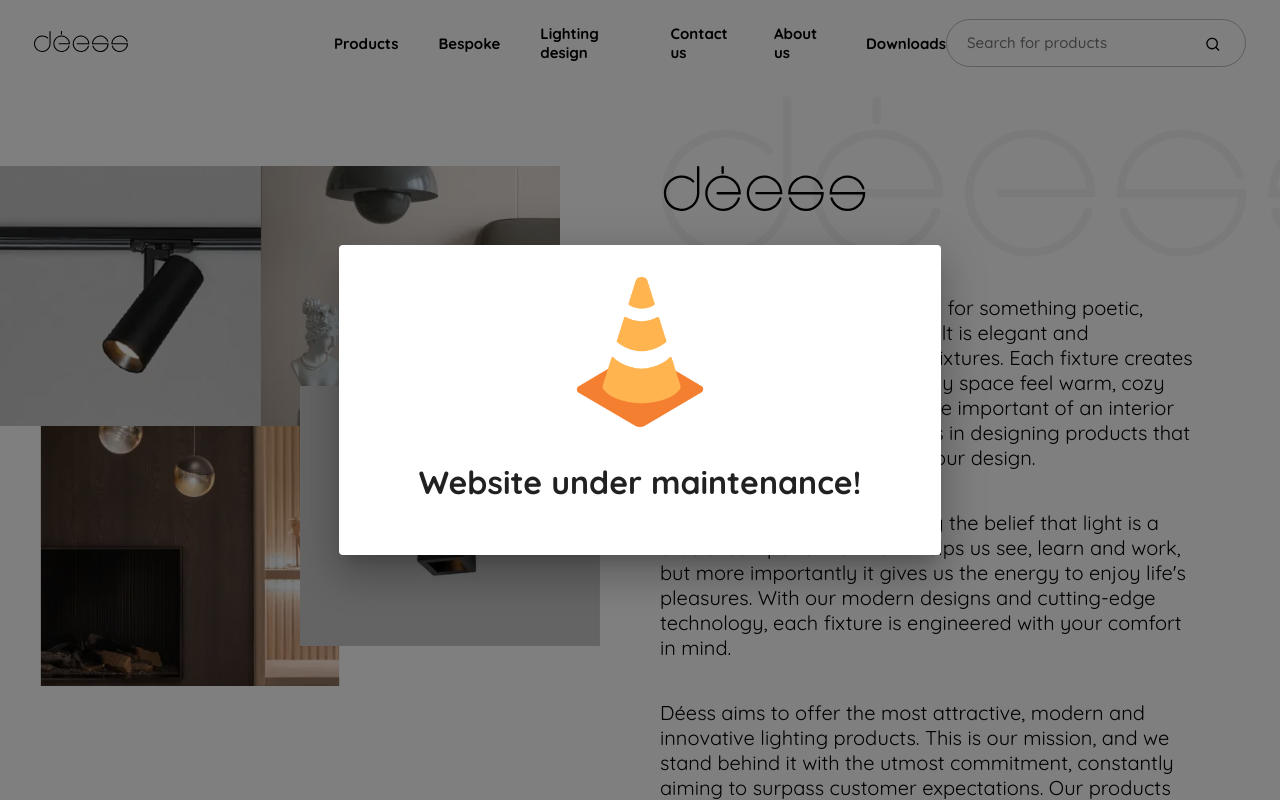
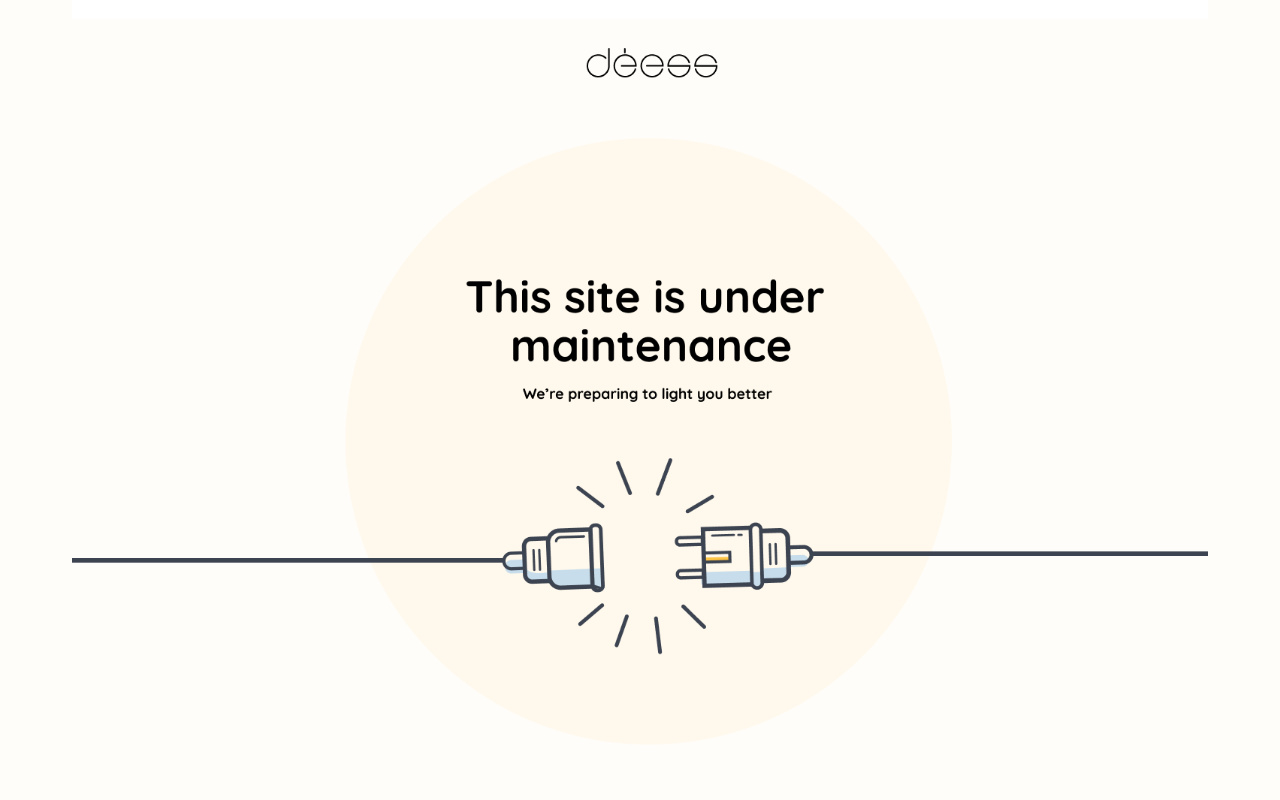
Before and after one commit to dmccorp/deess-website, a Next.js app: page /about-us in a window 1280 px wide. Shown: the top 800 px of the page. Built offline with nearby package versions, Linux system fonts and the light colour scheme.

Commit message:
update maintenance page

```diff
--- a/components/shared/Layout/index.js
+++ b/components/shared/Layout/index.js
@@ -7,8 +7,7 @@ import menu from "./menu.svg";
 import social from "./social";
 import search from "./search.svg";
 import classNames from "classnames";
-import { Dialog } from "@mui/material";
-import cone from "assets/cone.png";
+import maintenance from "./maintenance.png";
 
 const socialIcons = [
   { href: "", name: "Twitter", img: social.twitter },
@@ -159,12 +158,23 @@ export default function Layout({ children, fixedHead }) {
           </div>
         </div>
       </footer>
-      <Dialog open maxWidth>
-        <div style={{ padding: "2rem 5rem", textAlign: "center" }}>
-          <img src={cone.src} alt="Work in progress" style={{ height: '150px', marginBottom: '10px' }} />
-          <h1>Website under maintenance!</h1>
-        </div>
-      </Dialog>
+      <div
+        style={{
+          position: "fixed",
+          top: 0,
+          left: 0,
+          height: "100%",
+          width: "100%",
+          zIndex: 1000,
+          background: "#fffdf9",
+        }}
+      >
+        <img
+          src={maintenance.src}
+          alt="Work in progress"
+          style={{ height: "100%", width: "100%", objectFit: "contain" }}
+        />
+      </div>
     </div>
   );
 }
```
Also changed, not shown: components/shared/Layout/maintenance.png (added).
